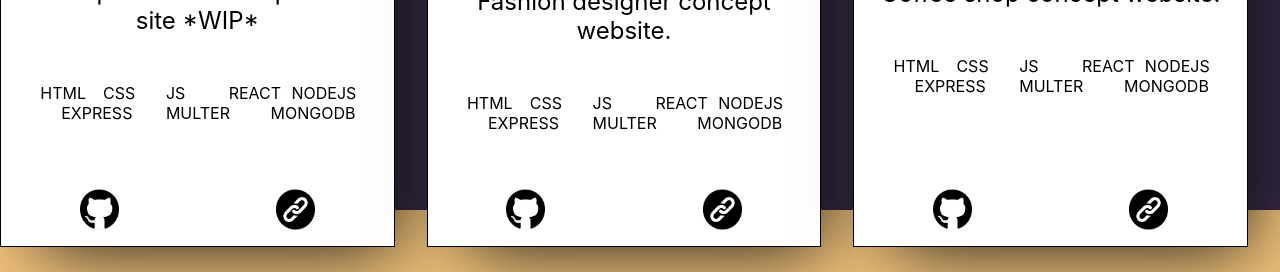
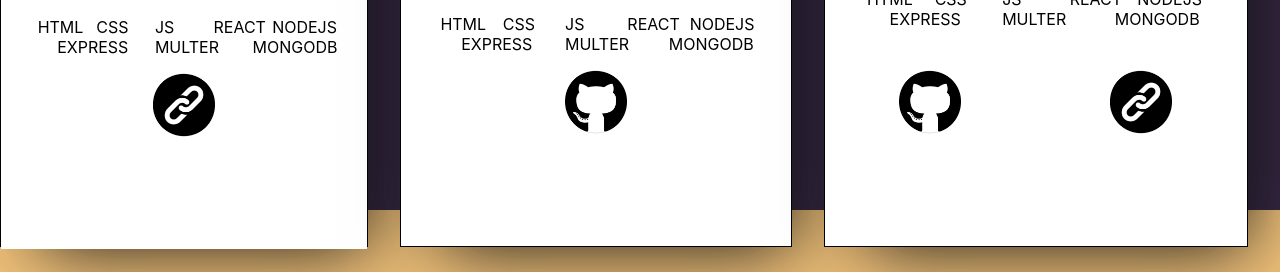
Before and after one commit to SonniSonni/Brandon-Portfolio, a React (Create React App) app in the folder client/: page / in a window 1280 px wide. Shown: the part 1390-1662 px from the top of the page. Built offline with nearby package versions, Linux system fonts and the light colour scheme.

Commit message:
Centered and resized icons

```diff
--- a/client/src/components/ProjectCard/ProjectCard.css
+++ b/client/src/components/ProjectCard/ProjectCard.css
@@ -61,10 +61,17 @@
 .icons{
   margin-top: 0;
   display: flex;
+  height: 10em;
+  width: 100%;
   justify-content: space-around;
-  margin-bottom: 1em;
+  margin: 1em auto;
+  text-align: center;
 }
-.icons img{
+.icons a{
+  height: 40%;
+  width: 100%;
+}
+.icon-img{
   height: 100%;
-  max-width: 10%;
+  max-width: 100%;
 }
--- a/client/src/components/ProjectCard/ProjectCard.js
+++ b/client/src/components/ProjectCard/ProjectCard.js
@@ -22,8 +22,8 @@ const ProjectCard = (props) => (
         </ul>
       </div>
       <div className="icons">
-        <img src={git} alt=""/>
-        <img src={link} alt=""/>
+        {props.github ? <a><img className="icon-img" src={git} alt="github icon"/></a> : ""}
+        {props.link ? <a><img className="icon-img" src={link} alt="link icon"/></a> : ""}
       </div>
     </div>
   </div>
--- a/client/src/components/ProjectsPage/Projects.js
+++ b/client/src/components/ProjectsPage/Projects.js
@@ -18,7 +18,7 @@ const Projects = [
     img: fashion,
     description: "Fashion designer concept website.",
     link: "",
-    github: ""
+    github: "https://github.com/KamajiiSC/fashion-concept"
   },
   {
     id: 2,
```
